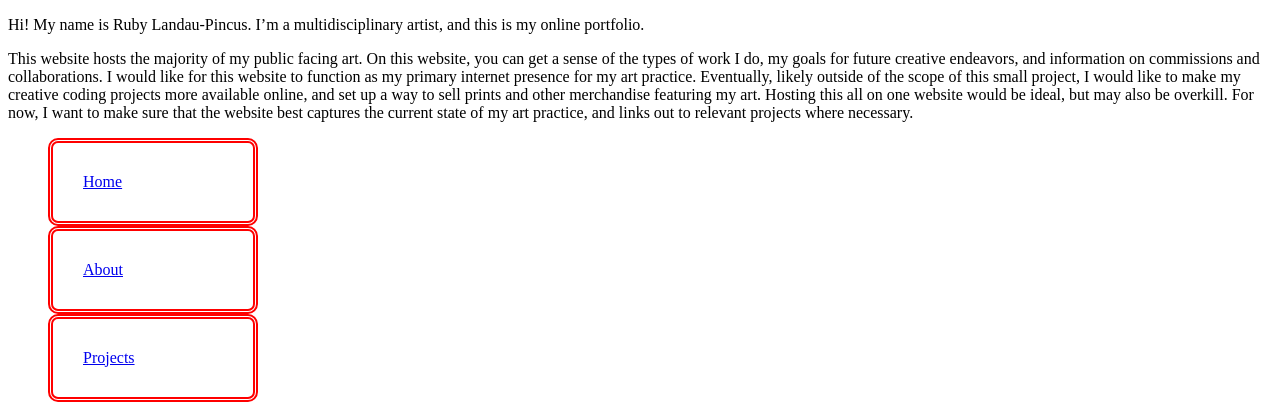
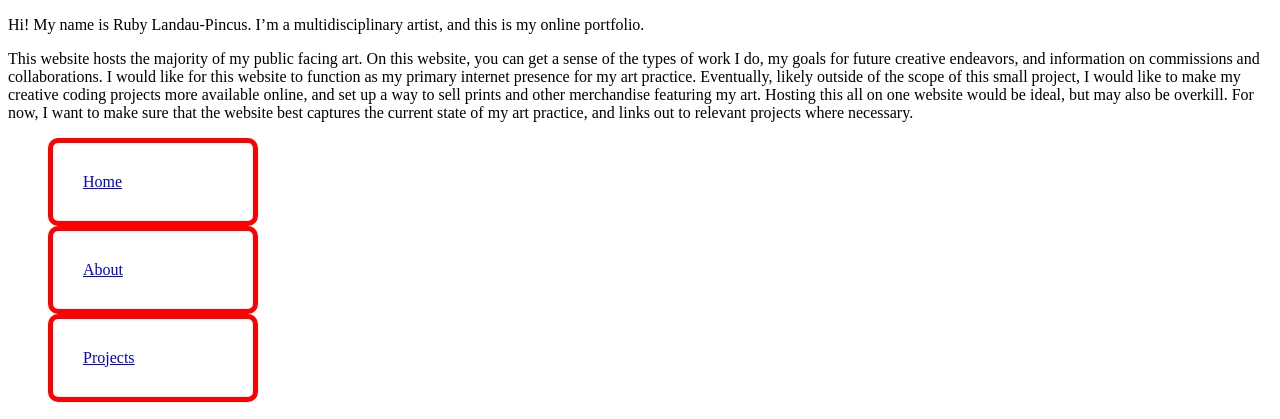
Before and after one commit to rubyjlp/rubyjlp.github.io, a plain HTML site: page islt_7310/index.html in a window 1280 px wide. Shown: the part 105-524 px from the top of the page. Drawn offline with Linux system fonts and the light colour scheme.

Commit message:
Update nav.css

```diff
--- a/islt_7310/nav.css
+++ b/islt_7310/nav.css
@@ -1,6 +1,6 @@
 nav ul li{
 display: block;
-border: 5px double red;
+border: 5px solid red;
 border-radius: 10px;
 width: 140px;
 list-style-type: none;
```
